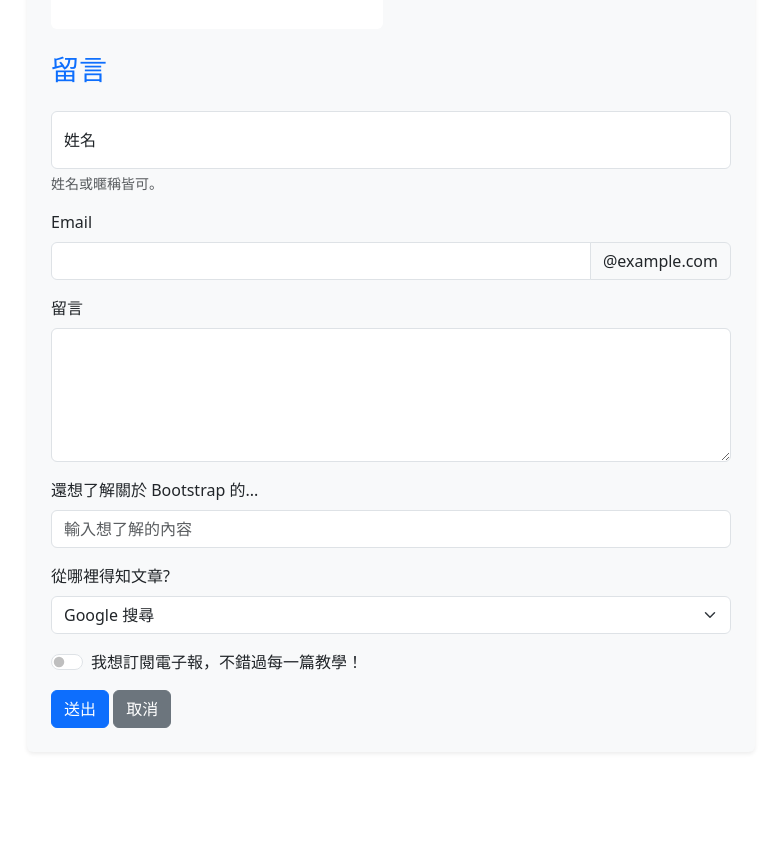
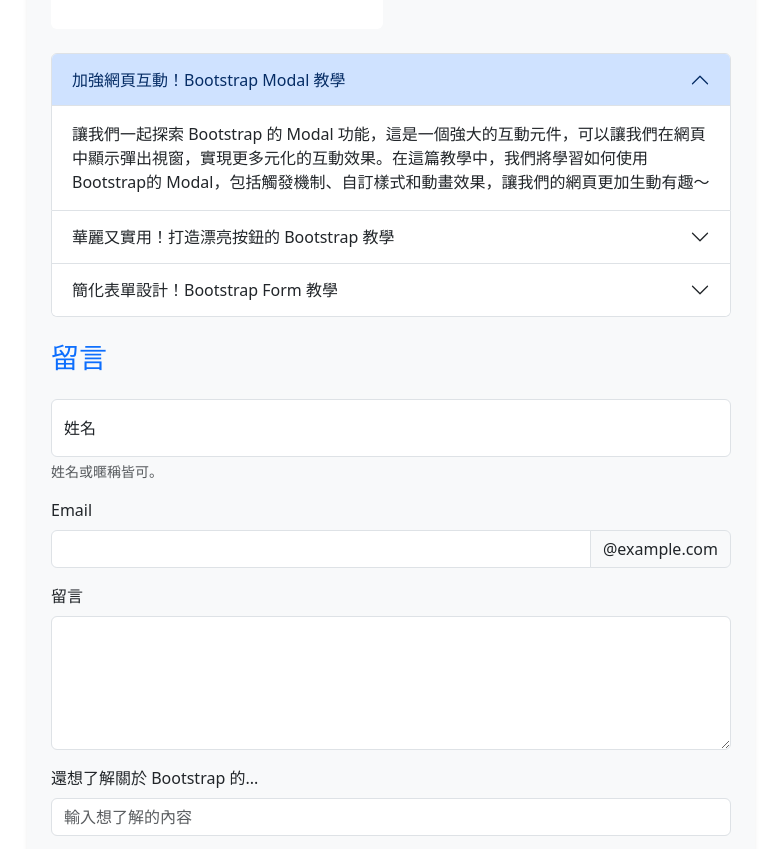
Before and after one commit to hruuuuu/mfee39-bootstrap, a plain HTML site: page index.html in a window 1280 px wide. Shown: the part 3368-4217 px from the top of the page, without its empty margins (55-836 px from the left). Before the commit the page ends 4144 px from the top, so only its background shows below. Drawn offline with Linux system fonts and the light colour scheme.

Commit message:
accordion

```diff
--- a/index.html
+++ b/index.html
@@ -177,6 +177,51 @@
               </div>
             </div>
           </div>
+          <div class="accordion mb-4" id="accordion">
+            <div class="accordion-item">
+              <h2 class="accordion-header">
+                <button class="accordion-button" type="button" data-bs-toggle="collapse" data-bs-target="#item1"
+                  aria-expanded="true" aria-controls="item1">
+                  加強網頁互動！Bootstrap Modal 教學
+                </button>
+              </h2>
+              <div id="item1" class="accordion-collapse collapse show" data-bs-parent="#accordion">
+                <div class="accordion-body">
+                  讓我們一起探索 Bootstrap 的 Modal 功能，這是一個強大的互動元件，可以讓我們在網頁中顯示彈出視窗，實現更多元化的互動效果。在這篇教學中，我們將學習如何使用 Bootstrap的
+                  Modal，包括觸發機制、自訂樣式和動畫效果，讓我們的網頁更加生動有趣～
+                </div>
+              </div>
+            </div>
+            <div class="accordion-item">
+              <h2 class="accordion-header">
+                <button class="accordion-button collapsed" type="button" data-bs-toggle="collapse"
+                  data-bs-target="#item2" aria-expanded="false" aria-controls="item2">
+                  華麗又實用！打造漂亮按鈕的 Bootstrap 教學
+                </button>
+              </h2>
+              <div id="item2" class="accordion-collapse collapse" data-bs-parent="#accordion">
+                <div class="accordion-body">
+                  在這篇教學中，我們將一起探索 Bootstrap 的按鈕元件，讓我們的網頁華麗又實用！我們將學習如何使用不同的按鈕樣式、大小和狀態，並添加圖標或下拉選單等功能。透過
+                  Bootstrap的強大按鈕元件，我們可以輕鬆打造出各種吸引人的互動元素～
+                </div>
+              </div>
+            </div>
+            <div class="accordion-item">
+              <h2 class="accordion-header">
+                <button class="accordion-button collapsed" type="button" data-bs-toggle="collapse"
+                  data-bs-target="#item3" aria-expanded="false" aria-controls="item3">
+                  簡化表單設計！Bootstrap Form 教學
+                </button>
+              </h2>
+              <div id="item3" class="accordion-collapse collapse" data-bs-parent="#accordion">
+                <div class="accordion-body">
+                  讓我們來簡化表單設計的過程吧！在這篇教學中，我們將探索 Bootstrap 的 Form
+                  元件，讓表單設計變得輕鬆又美觀。我們將學習如何使用不同的表單控制項、佈局工具和驗證功能，提升用戶體驗並節省開發時間。透過 Bootstrap 的強大 Form
+                  元件，我們可以輕鬆打造出專業又方便使用的表單～
+                </div>
+              </div>
+            </div>
+          </div>
           <!-- 留言 -->
           <h2 class="fs-3 text-primary mb-4">留言</h2>
           <form>
```
